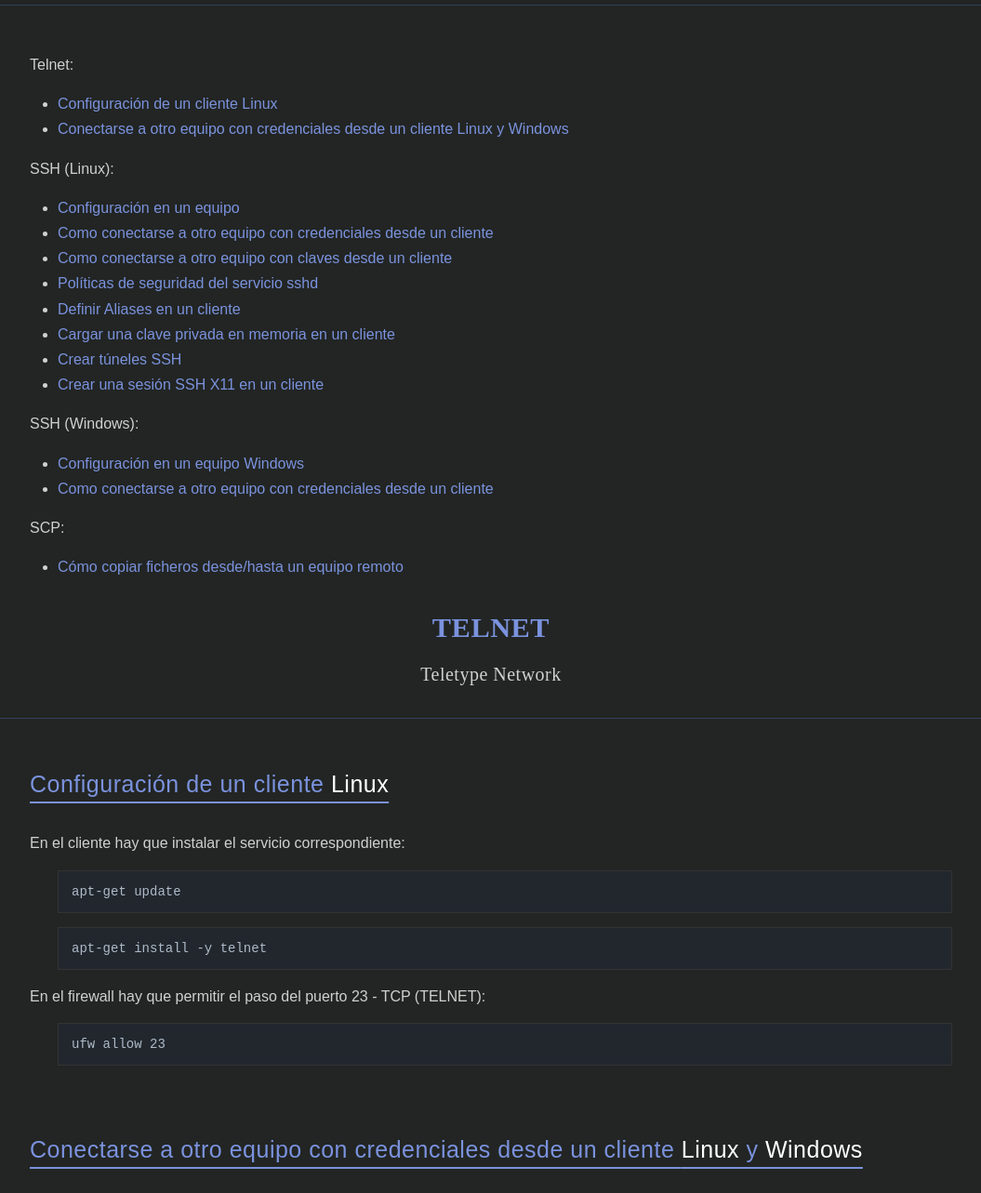
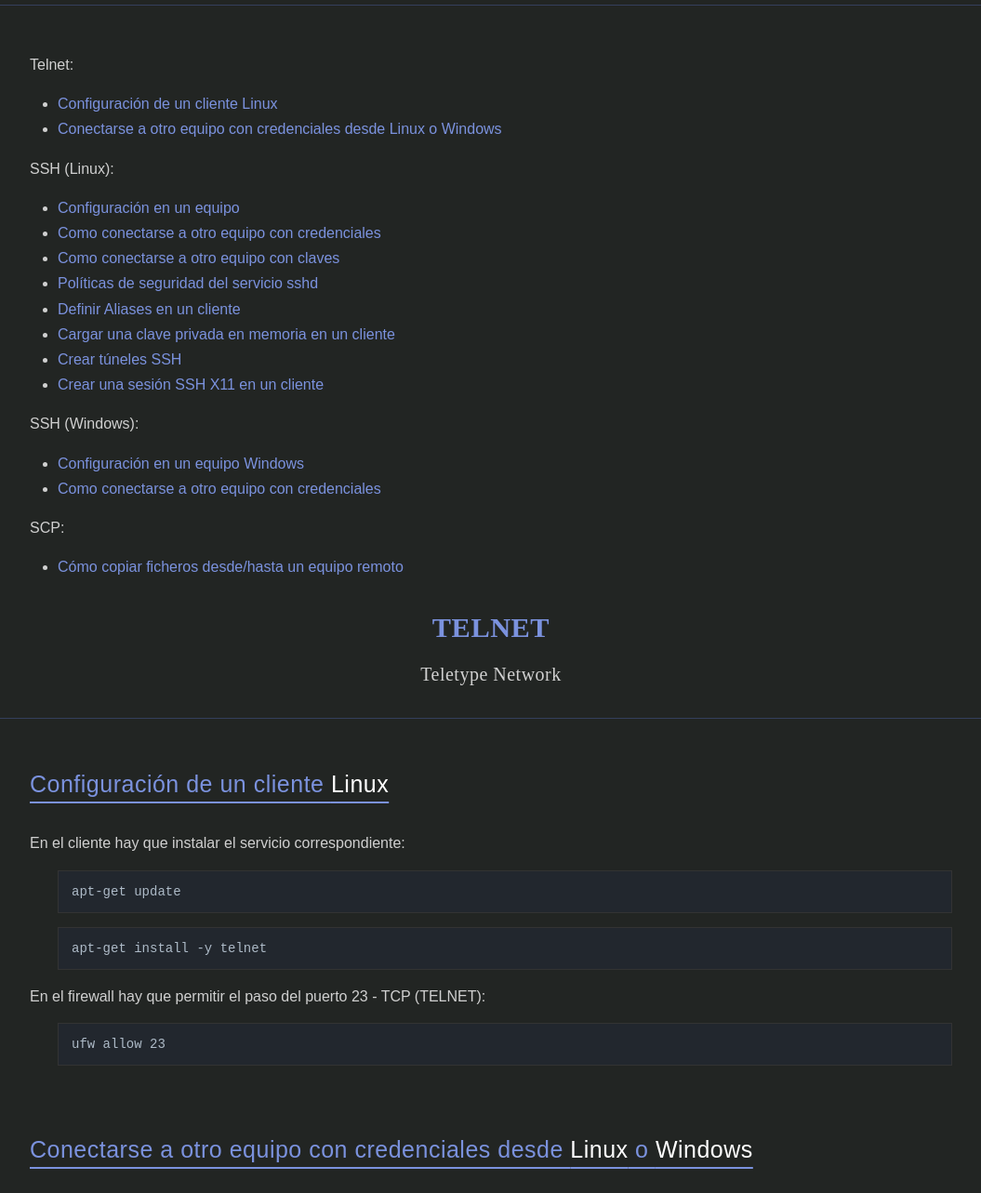
Before and after one commit to byAd12/byad12.pages.dev, a plain HTML site: page g/telnet_ssh_scp.html in a window 1280 px wide. Shown: the part 280-1563 px from the top of the page at 93% size, without its empty margins (112-1167 px from the left). Drawn offline with nearby package versions, Linux system fonts and the light colour scheme; a script that the page names is missing; a web font is replaced by a local one.

Commit message:
Mejora de títulos - SSH

```diff
--- a/g/telnet_ssh_scp.html
+++ b/g/telnet_ssh_scp.html
@@ -64,14 +64,14 @@ Código por byAd12
                 <p class="Indicador_Seccion_Indice">Telnet:</p>
                 <ul>
                     <li><a href="#TELNET_Configuracion">Configuración de un cliente Linux</a></li>
-                    <li><a href="#TELNET_Conexion">Conectarse a otro equipo con credenciales desde un cliente Linux y Windows</a></li>
+                    <li><a href="#TELNET_Conexion">Conectarse a otro equipo con credenciales desde Linux o Windows</a></li>
                 </ul>
 
                 <p class="Indicador_Seccion_Indice">SSH (Linux):</p>
                 <ul>
                     <li><a href="#SSH_Linux_Configuracion">Configuración en un equipo</a></li>
-                    <li><a href="#SSH_Linux_Conexion_Credenciales">Como conectarse a otro equipo con credenciales desde un cliente</a></li>
-                    <li><a href="#SSH_Linux_Conexion_Claves">Como conectarse a otro equipo con claves desde un cliente</a></li>
+                    <li><a href="#SSH_Linux_Conexion_Credenciales">Como conectarse a otro equipo con credenciales</a></li>
+                    <li><a href="#SSH_Linux_Conexion_Claves">Como conectarse a otro equipo con claves</a></li>
                     <li><a href="#SSH_Linux_Politicas_Seguridad_SSHD">Políticas de seguridad del servicio sshd</a></li>
                     <li><a href="#SSH_Linux_Alias">Definir Aliases en un cliente</a></li>
                     <li><a href="#SSH_Linux_Agent">Cargar una clave privada en memoria en un cliente</a></li>
@@ -82,7 +82,7 @@ Código por byAd12
                 <p class="Indicador_Seccion_Indice">SSH (Windows):</p>
                 <ul>
                     <li><a href="#SSH_Windows_Configuracion">Configuración en un equipo Windows</a></li>
-                    <li><a href="#SSH_Windows_Conexion_Credenciales">Como conectarse a otro equipo con credenciales desde un cliente</a></li>
+                    <li><a href="#SSH_Windows_Conexion_Credenciales">Como conectarse a otro equipo con credenciales</a></li>
                 </ul>
 
                 <p class="Indicador_Seccion_Indice">SCP:</p>
@@ -111,7 +111,7 @@ Código por byAd12
             </div>
 
             <div>
-                <h3 id="TELNET_Conexion">Conectarse a otro equipo con credenciales desde un cliente <span>Linux</span> y <span>Windows</span></h3>
+                <h3 id="TELNET_Conexion">Conectarse a otro equipo con credenciales desde <span>Linux</span> o <span>Windows</span></h3>
 
                 <p>El siguiente comando permite crear una sesión TELNET hacia un equipo remoto:</p>
                 <pre class="codigo" translate="no"><code class="bash">telnet [IP/FQDN del equipo remoto] (Puerto_servidor)</code></pre>
@@ -146,7 +146,7 @@ Código por byAd12
             </div>
 
             <div>
-                <h3 id="SSH_Linux_Conexion_Credenciales">Como conectarse a otro equipo con credenciales desde un cliente</h3>
+                <h3 id="SSH_Linux_Conexion_Credenciales">Como conectarse a otro equipo con credenciales</h3>
 
                 <p>El siguiente comando permite crear una sesión SSH con un usuario de un equipo mediante su contraseña:</p>
                 <pre class="codigo" translate="no"><code class="bash">ssh (-p PUERTO) (Nombre_usuario)@[IP/FQDN del equipo remoto]</code></pre>
@@ -155,7 +155,7 @@ Código por byAd12
             </div>
 
             <div>
-                <h3 id="SSH_Linux_Conexion_Claves">Como conectarse a otro equipo con claves desde un cliente</h3>
+                <h3 id="SSH_Linux_Conexion_Claves">Como conectarse a otro equipo con claves</h3>
 
                 <p>1. Con el usuario que va a realizar la sesión SSH en el equipo cliente se debe generar una clave personal:</p>
 
@@ -426,7 +426,7 @@ systemctl start nuevo-tunel</code></pre>
             </div>
 
             <div>
-                <h3 id="SSH_Windows_Conexion_Credenciales">Como conectarse a otro equipo con credenciales desde un cliente</h3>
+                <h3 id="SSH_Windows_Conexion_Credenciales">Como conectarse a otro equipo con credenciales</h3>
 
                 <p>El siguiente comando permite crear una sesión SSH con un usuario de un equipo mediante su contraseña:</p>
                 <pre class="codigo" translate="no"><code class="bash">ssh (Nombre_usuario)@[IP/FQDN del equipo remoto]</code></pre>
```
